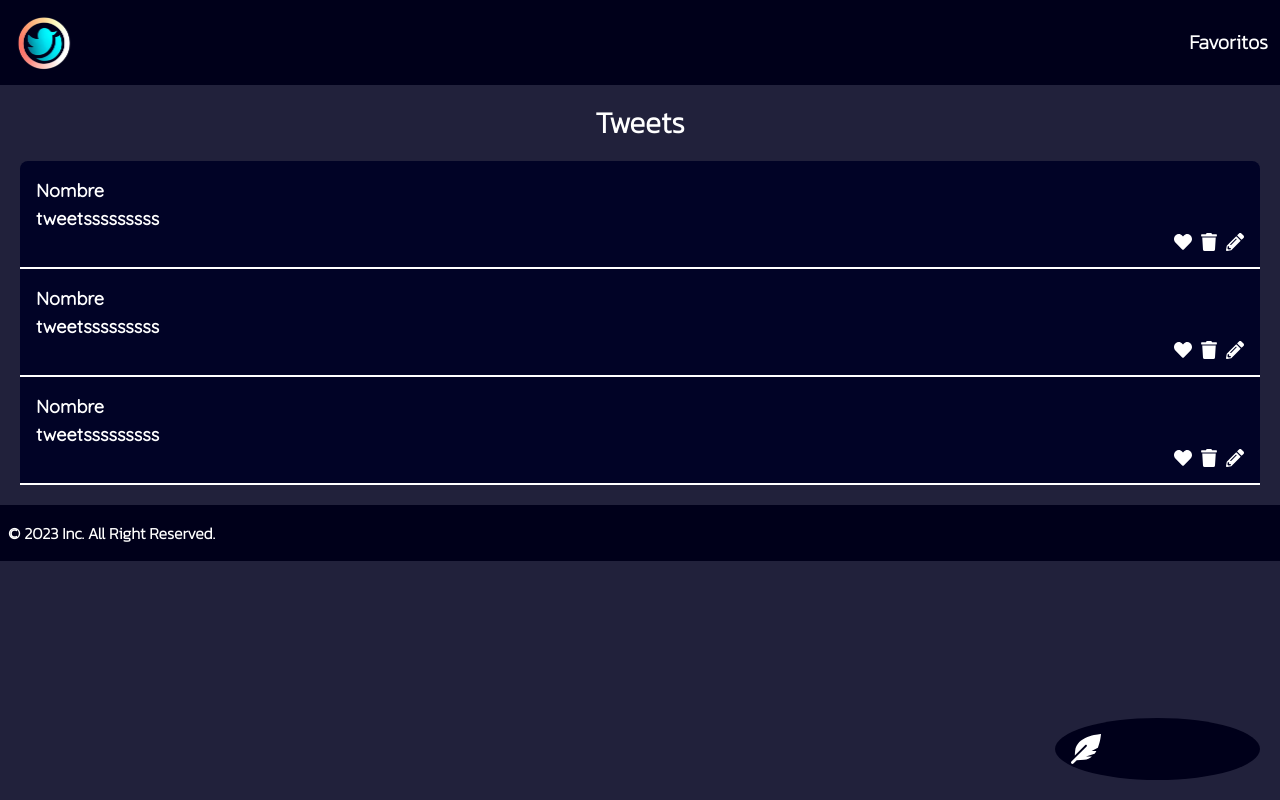
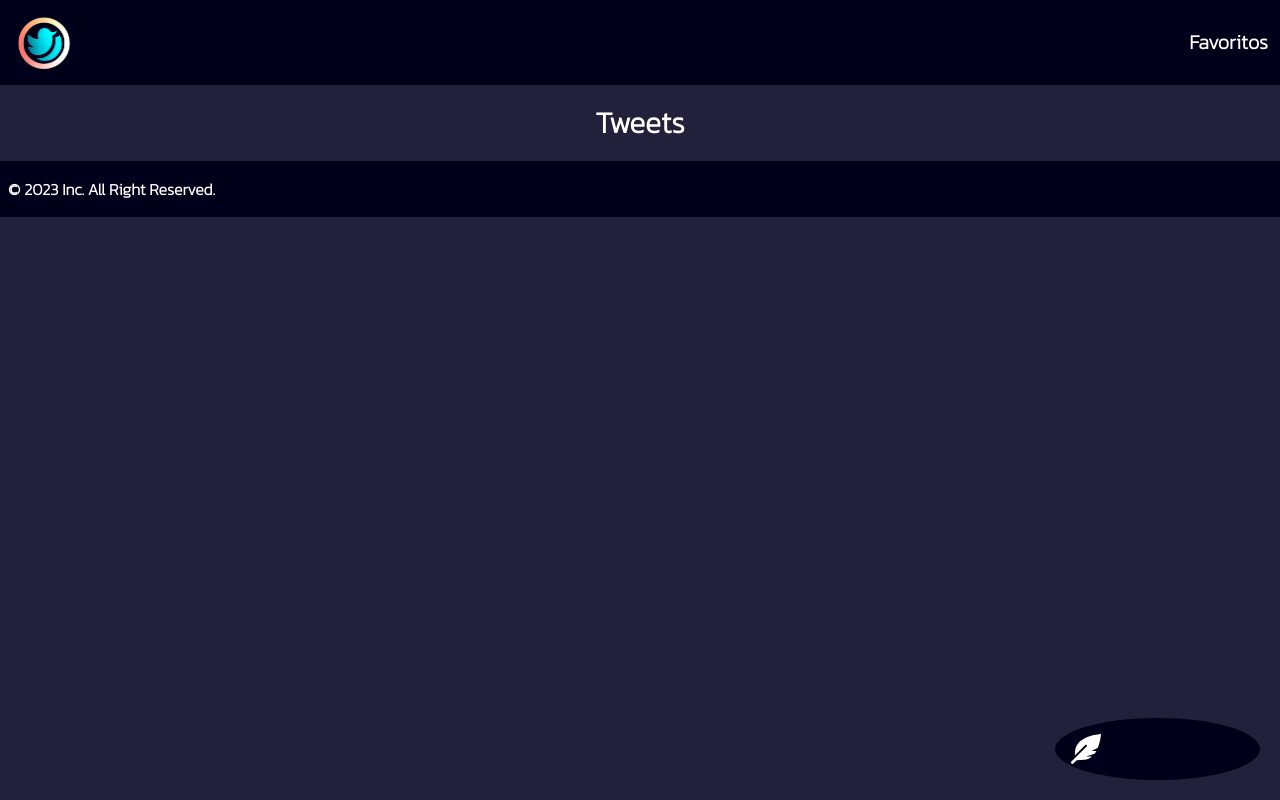
Before and after one commit to luisparedes29/AplicacionTipoTwitter-React, a React (Vite) app in the folder App-React-Twitter/: page / in a window 1280 px wide. Built offline with nearby package versions, Linux system fonts and the light colour scheme.

Commit message:
Agregado ID unico a cada tweet, renderizado de cada card casi terminado

```diff
--- a/App-React-Twitter/package.json
+++ b/App-React-Twitter/package.json
@@ -12,7 +12,8 @@
   "dependencies": {
     "react": "^18.2.0",
     "react-dom": "^18.2.0",
-    "react-icons": "^4.9.0"
+    "react-icons": "^4.9.0",
+    "uuid": "^9.0.0"
   },
   "devDependencies": {
     "@types/react": "^18.0.37",
--- a/App-React-Twitter/src/components/CrearTweet.jsx
+++ b/App-React-Twitter/src/components/CrearTweet.jsx
@@ -1,5 +1,6 @@
 import { useState } from "react";
 import { FaFeatherAlt, FaWindowClose } from "react-icons/fa";
+import { v4 as uuidv4 } from "uuid";
 
 function CrearTweet() {
   const [isOpen, setIsOpen] = useState(false);
@@ -21,7 +22,7 @@ function CrearTweet() {
   const fechaCreacion = `${now.getDate().toString().padStart(2, '0')}-${(now.getMonth() + 1).toString().padStart(2, '0')}-${now.getFullYear()}`;
   const horaCreacion = `${now.getHours().toString().padStart(2, '0')}:${now.getMinutes().toString().padStart(2, '0')}`;
 
-  let nuevaData={usuario,tweet, fechaCreacion, horaCreacion}
+  let nuevaData={id:uuidv4(),usuario,tweet, fechaCreacion, horaCreacion}
 
     //Obtenemos los datos existentes del localstorage
     const dataExistente= localStorage.getItem('tweets')
--- a/App-React-Twitter/src/components/Tweets.jsx
+++ b/App-React-Twitter/src/components/Tweets.jsx
@@ -1,16 +1,28 @@
 import CardTweet from "./CardTweet"
+import { useState, useEffect } from "react";
 
 function Tweets(){
+    const [tweets, setTweets] = useState(null)
+
+    useEffect(() => {
+        getTweets();
+    }, []);
+
+    const getTweets = async() => {
+        const dataExistente= await localStorage.getItem('tweets')
+        setTweets(JSON.parse(dataExistente))
+    };
+
+
     return(
         <div>
             <section className="text-white font-Kanit font-bold  text-center text-3xl m-5">
                 <h1 className="m-5">Tweets</h1>
 
                 <section className="bg-azulOscuro2 rounded-t-lg ">
-                    <CardTweet/>
-                    <CardTweet/>
-                    <CardTweet/>
-
+                    {tweets && tweets.map((data)=>(
+                        <CardTweet key={data.id} data={data} actualizarTweets={getTweets}/>
+                    ))}
                 </section>
             </section>
         </div>
```
Also changed, not shown: 1 other file (tests, documents, lock files or other folders).
